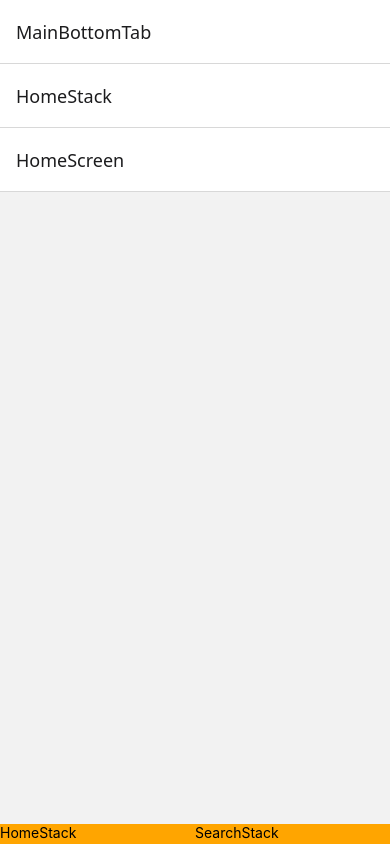
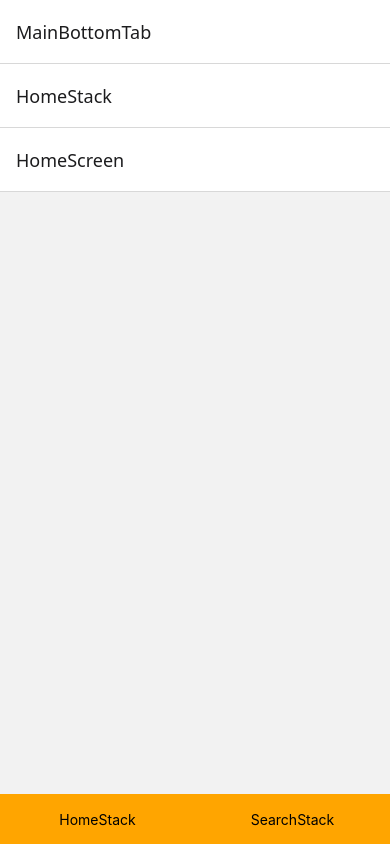
Before and after one commit to yungblud/concerts-app, a React Native app: screen /MainBottomTab in a window 390 px wide. Built offline with nearby package versions, Linux system fonts and the light colour scheme.

Commit message:
feat: tab bar

```diff
--- a/src/components/BottomTabBar.tsx
+++ b/src/components/BottomTabBar.tsx
@@ -1,31 +1,69 @@
-import {View, TouchableOpacity, Text} from 'react-native';
 import type {BottomTabBarProps} from '@react-navigation/bottom-tabs';
 import React, {memo} from 'react';
 import ReactNativeHapticFeedback from 'react-native-haptic-feedback';
 import {useSafeAreaInsets} from 'react-native-safe-area-context';
+import styled from 'styled-components/native';
 
 interface Props extends BottomTabBarProps {}
 
-const BottomTabBar = ({state}: Props) => {
+const BottomTabBar = ({state, navigation}: Props) => {
   const {bottom: bottomInset} = useSafeAreaInsets();
+  console.log('bottom tab bar');
   return (
-    <View
-      style={{
-        flexDirection: 'row',
-        backgroundColor: 'orange',
-      }}>
-      {state.routes.map(route => {
+    <Wrapper>
+      {state.routes.map((route, index) => {
+        const isFocused = state.index === index;
+        const onPress = () => {
+          const event = navigation.emit({
+            type: 'tabPress',
+            target: route.key,
+            canPreventDefault: true,
+          });
+
+          if (!isFocused && !event.defaultPrevented) {
+            // The `merge: true` option makes sure that the params inside the tab screen are preserved
+            navigation.navigate({name: route.name, merge: true} as any);
+          }
+          ReactNativeHapticFeedback.trigger('impactLight', {});
+        };
+        const onLongPress = () => {
+          navigation.emit({
+            type: 'tabLongPress',
+            target: route.key,
+          });
+          ReactNativeHapticFeedback.trigger('impactLight', {});
+        };
         return (
-          <TouchableOpacity
-            onPress={() => ReactNativeHapticFeedback.trigger('impactLight', {})}
+          <TabBarItem
+            accessibilityRole="button"
+            accessibilityState={isFocused ? {selected: true} : {}}
+            onPress={onPress}
+            onLongPress={onLongPress}
             key={route.key}
-            style={{flex: 1, height: 20 + bottomInset}}>
-            <Text>{route.name}</Text>
-          </TouchableOpacity>
+            style={{
+              height: 50 + bottomInset,
+            }}>
+            <TabBarLabel style={{marginBottom: bottomInset}}>
+              {route.name}
+            </TabBarLabel>
+          </TabBarItem>
         );
       })}
-    </View>
+    </Wrapper>
   );
 };
 
+const Wrapper = styled.View`
+  flex-direction: row;
+  background-color: orange;
+`;
+
+const TabBarItem = styled.TouchableOpacity`
+  flex: 1;
+  align-items: center;
+  justify-content: center;
+`;
+
+const TabBarLabel = styled.Text``;
+
 export default memo(BottomTabBar);
--- a/src/navigations/MainBottomTabNavigation/MainBottomTabNavigation.tsx
+++ b/src/navigations/MainBottomTabNavigation/MainBottomTabNavigation.tsx
@@ -7,6 +7,7 @@ import HomeStackNavigation from '../HomeStackNavigation/HomeStackNavigation';
 import SearchStackNavigation from '../SearchStackNavigation/SearchStackNavigation';
 import {MainTabParamList} from './types';
 import BottomTabBar from '../../components/BottomTabBar';
+import {Platform} from 'react-native';
 
 const MainBottomTab = createBottomTabNavigator<MainTabParamList>();
 
@@ -18,7 +19,9 @@ const MainBottomTabNavigation = ({}: MainBottomTabNavigationProps) => {
     [],
   );
   return (
-    <MainBottomTab.Navigator tabBar={renderTabBar}>
+    <MainBottomTab.Navigator
+      tabBar={renderTabBar}
+      detachInactiveScreens={Platform.OS !== 'android'}>
       <MainBottomTab.Screen name="HomeStack" component={HomeStackNavigation} />
       <MainBottomTab.Screen
         name="SearchStack"
```
